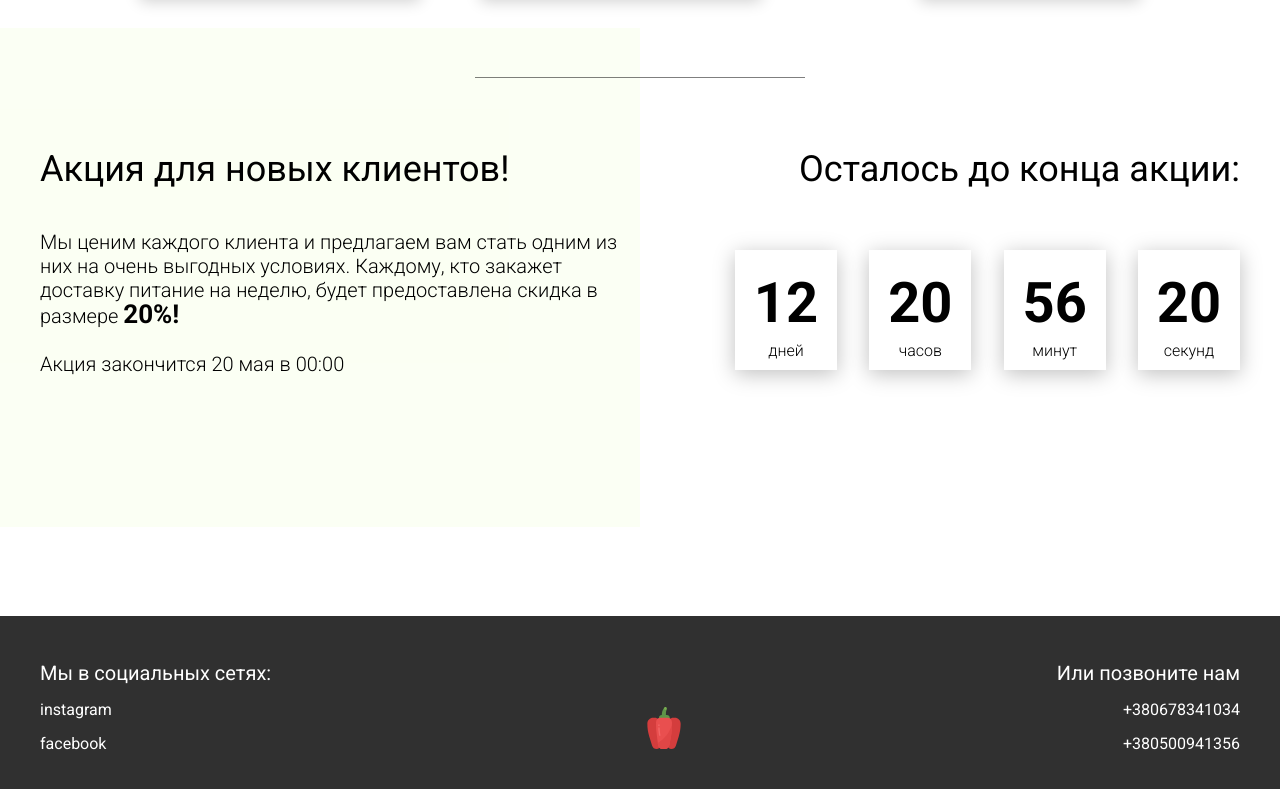
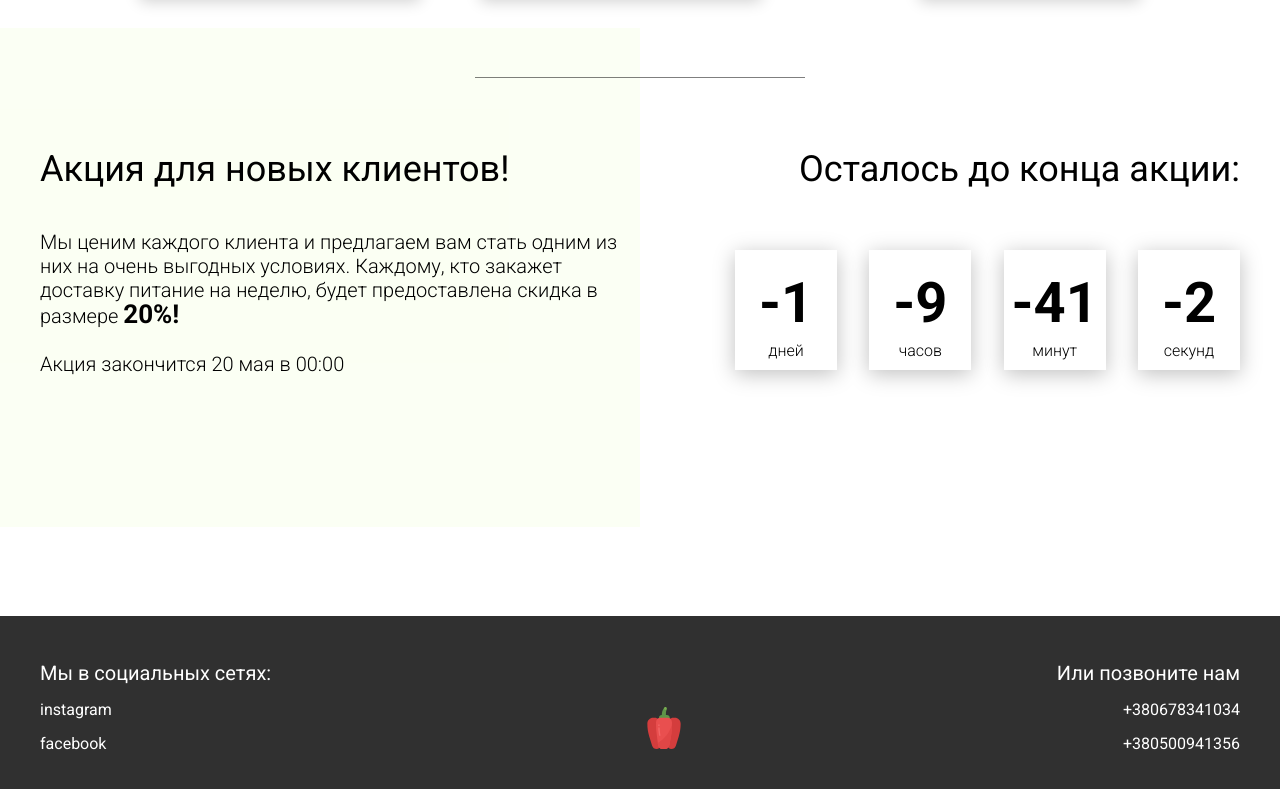
Before and after one commit to Tarasov-Dima/food, a website with bundled scripts: page src/index.html in a window 1280 px wide. Shown: the part 3448-4237 px from the top of the page. Built offline with nearby package versions, Linux system fonts and the light colour scheme; files whose address does not match are found by name.

Commit message:
created the countdown timer

```diff
--- a/src/index.html
+++ b/src/index.html
@@ -250,19 +250,19 @@
                 <div class="timer">
                     <div class="timer__block">
                         <span id="days">12</span>
-                        дней
+                        <div class="daychange">дней</div>
                     </div>
                     <div class="timer__block">
                         <span id="hours">20</span>
-                        часов
+                        <div class="hourchange">часов</div>
                     </div>
                     <div class="timer__block">
                         <span id="minutes">56</span>
-                        минут
+                        <div class="minutechange">минут</div>
                     </div>
                     <div class="timer__block">
                         <span id="seconds">20</span>
-                        секунд
+                        <div class="secondchange">секунд</div>
                     </div>
                 </div>
             </div>
--- a/src/js/main.js
+++ b/src/js/main.js
@@ -27,4 +27,98 @@ window.addEventListener('DOMContentLoaded', () => {
         });
     }
 
+
+// TImer
+
+    const deadLine = '2021-08-13';
+    const   timerDay = document.getElementById('days'),
+            timerHour = document.getElementById('hours'),
+            timerMinute = document.getElementById('minutes'),
+            timerSecond = document.getElementById('seconds');
+
+
+    function getTimeRemaining (endtime){
+        const   time = Date.parse(endtime) - Date.parse(new Date()),
+                days = Math.floor(time / (1000*60*60*24)),
+                hours = Math.floor((time / (1000* 60 * 60)) % 24),
+                minutes = Math.floor(time / (1000 * 60) % 60),
+                seconds = Math.floor((time / 1000) % 60);
+
+               return {
+                   'total': time,
+                   'days': days,
+                   'hours': hours,
+                   'minutes': minutes,
+                   'seconds': seconds
+               };
+    }
+
+    function clock(endtime) {
+
+        const timeInterval = setInterval(updateClock,1000);
+
+        updateClock();
+
+        function updateClock (){
+            const t = getTimeRemaining(endtime);
+
+            timerDay.innerHTML = getZero(t.days);
+            timerHour.innerHTML = getZero(t.hours);
+            timerMinute.innerHTML = getZero(t.minutes);
+            timerSecond.innerHTML = getZero(t.seconds);
+            if(t.total <= 0){
+                clearInterval(timeInterval);
+            }
+
+            detectName(t.minutes);
+            detectName(t.seconds);
+            detectName(t.hours);
+            detectName(t.days);
+
+        }
+
+        function detectName(num){
+            const t = getTimeRemaining(endtime);
+            let someName,
+                selector;
+            if(num == t.seconds){
+                someName = ['секунда','секунды','секунд'];
+                selector =  document.querySelector('.secondchange');
+            }
+            if(num == t.minutes){
+                someName = ['минута','минуты','минут'];
+                selector = document.querySelector('.minutechange');
+            }if(num ==t.hours){
+                someName = ['час','часа','часов'];
+                selector = document.querySelector('.hourchange');
+            }if(num == t.days){
+                someName = ['день','дня','дней'];
+                selector = document.querySelector('.daychange');
+
+            }
+           changeName(someName, selector, num);
+        }
+
+        function changeName(someName, selector, num){
+            if(num == 1 || num == 21 || num == 31 || num == 41 || num == 51){
+                selector.textContent = someName[0];
+            }else if(num > 1 && num < 5 || num > 21 && num < 25 || num > 31 && num < 35 || num > 41 && num < 45 || num > 51 && num < 55){
+                selector.textContent = someName[1];
+            }else{
+                selector.textContent = someName[2];
+            }
+
+        }
+
+        function getZero(num){
+            if(num >= 0 && num < 10 && num != 0){
+                return `0${num}`;
+            }else {
+                return num;
+            }
+        }
+
+
+    }
+    clock(deadLine);
 });
--- a/src/scss/blocks/preview/_preview.scss
+++ b/src/scss/blocks/preview/_preview.scss
@@ -80,9 +80,9 @@
 }
 .fade {
     animation-name: fade;
-    animation-duration: 1.5s;
+    animation-duration: 2s;
 }
 @keyframes fade {
-    from {opacity: 0.1;}
+    from {opacity: 0.5;}
     to {opacity: 1;}
 }
```
Also changed, not shown: dist/css/style.css, dist/index.html, dist/js/script.js, 1 other file.
